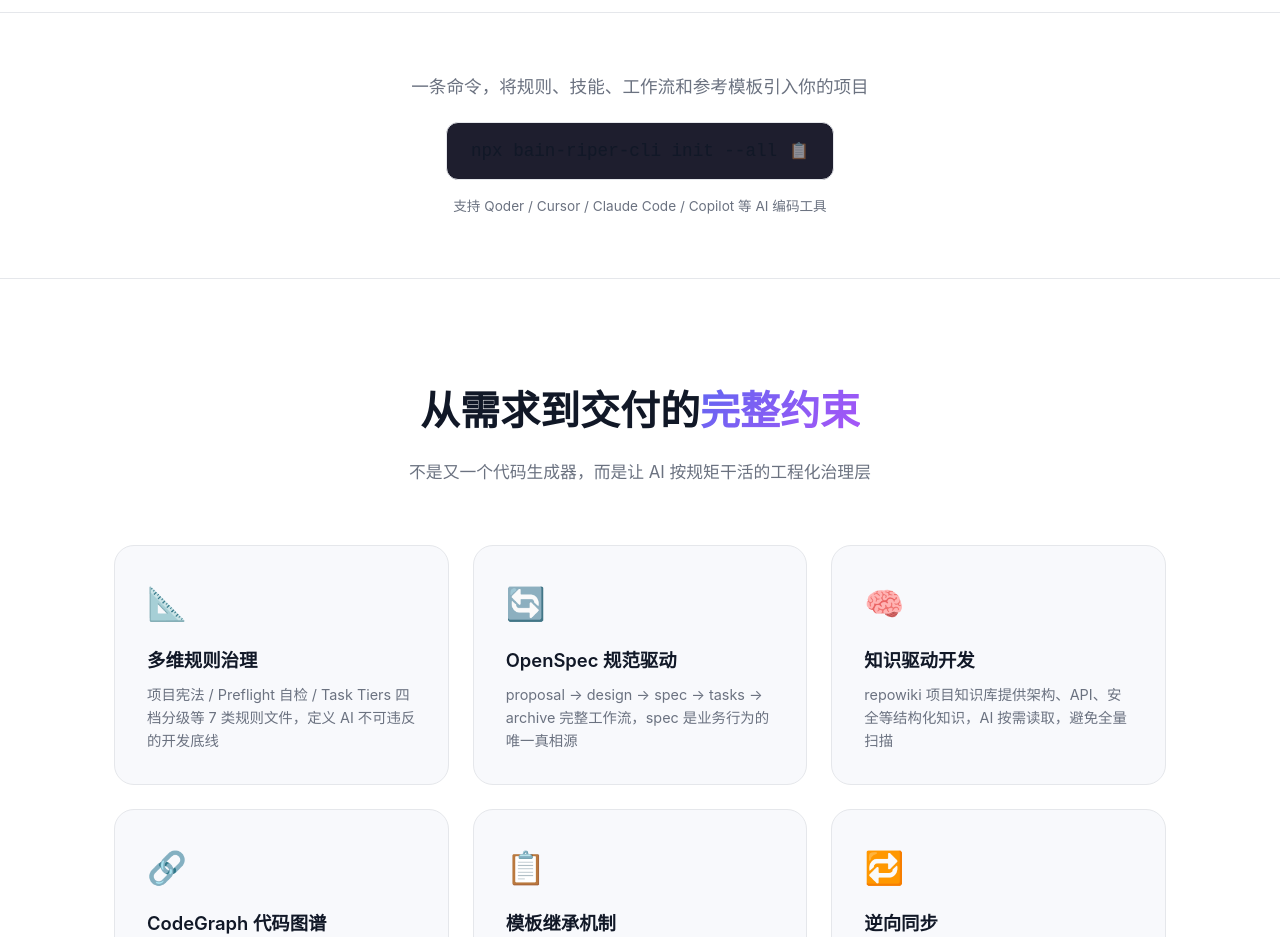
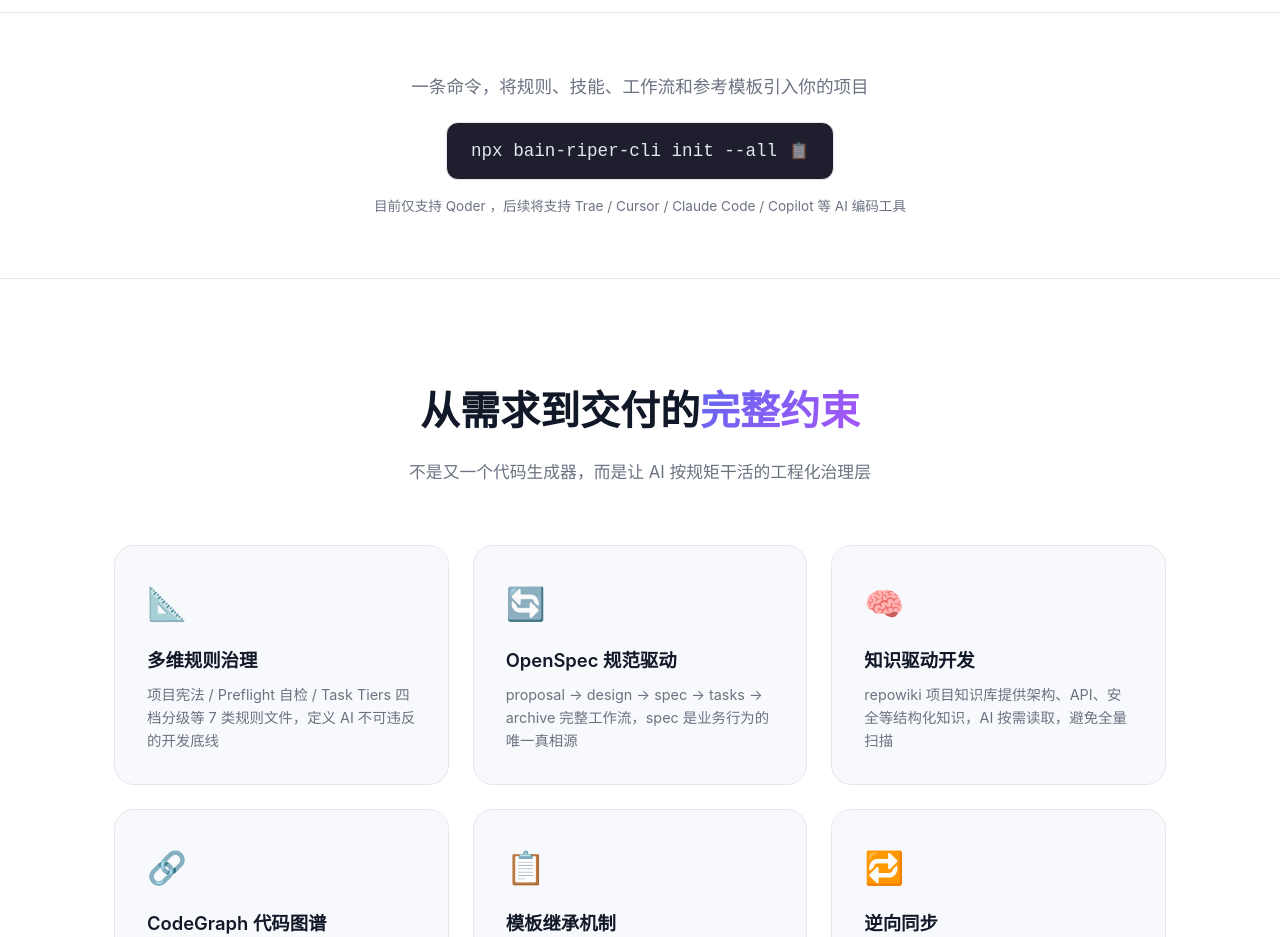
Before and after one commit to tuhe32/bain-riper, a plain HTML site: page site/index.html in a window 1280 px wide. Shown: the part 840-1777 px from the top of the page. Drawn offline with Linux system fonts and the light colour scheme.

Commit message:
fix: 完善站点页面

```diff
--- a/site/css/style.css
+++ b/site/css/style.css
@@ -78,7 +78,7 @@ code { font-family: 'SF Mono', 'Fira Code', monospace; font-size: 0.9em; backgro
 .install-text { font-size: 1.1rem; color: var(--text-dim); margin-bottom: 20px; }
 .install-cmd { display: inline-flex; align-items: center; gap: 12px; padding: 14px 24px; background: var(--bg-dark); border: 1px solid var(--border); border-radius: var(--radius); cursor: pointer; transition: border-color 0.2s; }
 .install-cmd:hover { border-color: var(--accent); }
-.install-cmd code { font-size: 1.1rem; background: none; padding: 0; color: var(--text-bright); }
+.install-cmd code { font-size: 1.1rem; background: none; padding: 0; color: #e2e8f0; }
 .copy-icon { font-size: 1rem; opacity: 0.5; transition: opacity 0.2s; }
 .install-cmd:hover .copy-icon, .module-cmd:hover .copy-icon { opacity: 1; }
 .install-hint { margin-top: 16px; font-size: 0.85rem; color: var(--text-dim); }
--- a/site/index.html
+++ b/site/index.html
@@ -52,7 +52,7 @@
         <code>npx bain-riper-cli init --all</code>
         <span class="copy-icon">📋</span>
       </div>
-      <p class="install-hint">支持 Qoder / Cursor / Claude Code / Copilot 等 AI 编码工具</p>
+      <p class="install-hint">目前仅支持 Qoder ，后续将支持 Trae / Cursor / Claude Code / Copilot 等 AI 编码工具</p>
     </div>
   </section>
 
```
